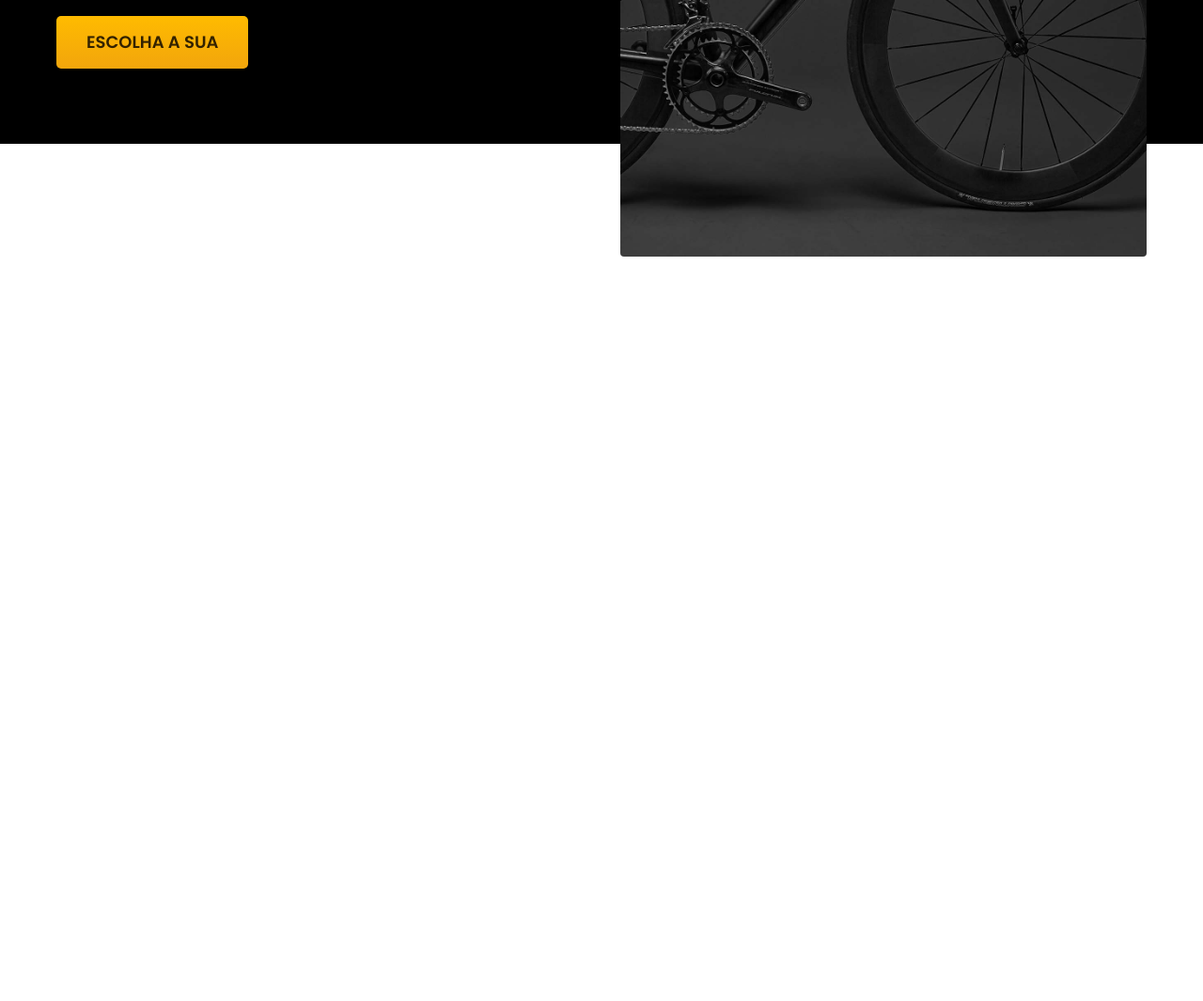
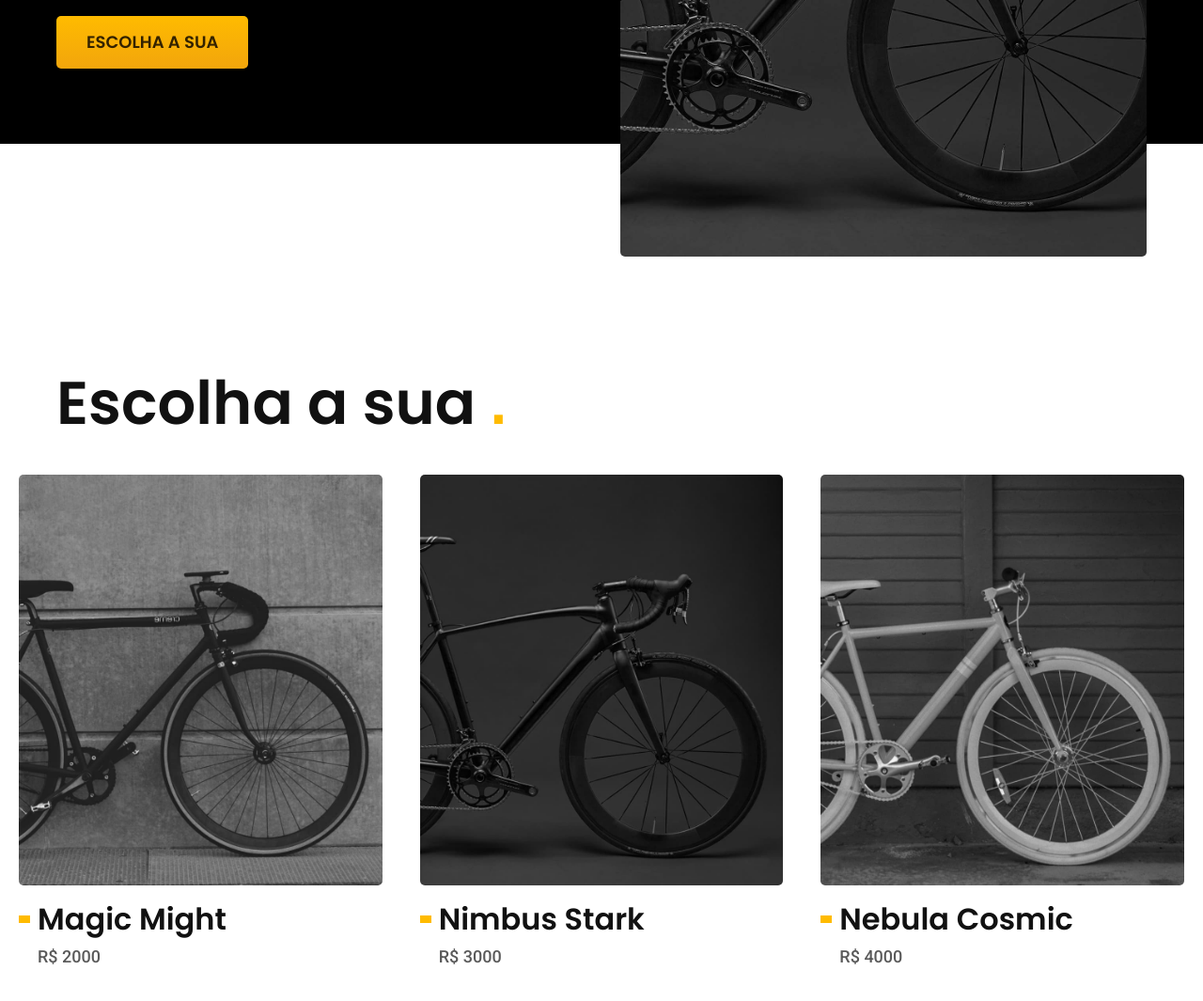
Before and after one commit to jotaFonseca/bikcraft, a plain HTML site: page index.html in a window 1280 px wide. Shown: the part 523-1588 px from the top of the page at 94% size. Before the commit the page ends 800 px from the top, so only its background shows below. Drawn offline with Linux system fonts and the light colour scheme.

Commit message:
commit lista bicicletas e utilitarios

```diff
--- /dev/null
+++ b/assets/css/bicicletas/bicicletas-lista.css
@@ -0,0 +1,66 @@
+.bicicletas-lista {
+    padding-top: 120px;
+    padding-bottom: 120px;
+}
+
+.bicicletas-lista h2 {
+    margin-bottom: 40px;
+}
+
+.bicicletas-lista h3 {
+    margin-bottom: 8px;
+    display: flex;
+    align-items: center;
+}
+
+.bicicletas-lista h3::before {
+    content: '';
+    display: inline-block;
+    width: 12px;
+    height: 8px;
+    margin-right: 8px;
+    background-color: var(--cor-p1);
+    transition: width 0.3s;
+}
+
+.bicicletas-lista a:hover h3::before {
+    width: 24px;
+}
+
+.bicicletas-lista ul {
+    display: flex;
+    gap: 40px;
+    padding: 0 20px 20px 20px;
+    max-width: 1400px;
+    margin-left: auto;
+    margin-right: auto;
+    overflow-x: auto;
+}
+
+.bicicletas-lista li {
+    flex: 1;
+    min-width: 280px;
+}
+
+.bicicletas-lista a {
+    display: block;
+}
+
+.bicicletas-lista img {
+    margin-bottom: 16px;
+}
+
+.bicicletas-lista li span {
+    padding-left: 20px;
+}
+
+@media (max-width: 800px) {
+    .bicicletas-lista {
+        padding-top: 60px;
+        padding-bottom: 60px;
+    }
+
+    .bicicletas-lista ul {
+        gap: 20px;
+    }
+}
--- a/assets/css/global/global.css
+++ b/assets/css/global/global.css
@@ -21,3 +21,7 @@ img {
     max-width: 100%;
     display: block;
 }
+
+img[src$=".jpg"] {
+    border-radius: 5px;
+}
--- a/assets/css/global/header.css
+++ b/assets/css/global/header.css
@@ -8,10 +8,8 @@
     gap: 20px;
     justify-content: space-between;
     align-items: center;
-    padding: 20px;
-    max-width: 1200px;
-    margin-left: auto;
-    margin-right: auto;
+    padding-top: 20px;
+    padding-bottom: 20px;
 }
 
 .header-menu {
--- a/assets/css/home/main.css
+++ b/assets/css/home/main.css
@@ -8,11 +8,6 @@
     display: grid;
     grid-template-columns: 1fr 1fr;
     gap: 0px 40px;
-    max-width: 1200px;
-    padding-left: 20px;
-    padding-right: 20px;
-    margin-left: auto;
-    margin-right: auto;
 }
 
 .main-content {
--- a/assets/css/style.css
+++ b/assets/css/style.css
@@ -9,3 +9,6 @@
 @import "./utilidades/componentes.css";
 @import "./utilidades/tipografia.css";
 @import "./utilidades/cores.css";
+
+/* Bicicletas */
+@import "./bicicletas/bicicletas-lista.css";
--- a/assets/css/utilidades/componentes.css
+++ b/assets/css/utilidades/componentes.css
@@ -1,3 +1,11 @@
+.container {
+    padding-left: 20px;
+    padding-right: 20px;
+    max-width: 1200px;
+    margin-left: auto;
+    margin-right: auto;
+}
+
 .button {
     display: inline-block;
     padding: 16px 32px;
--- a/index.html
+++ b/index.html
@@ -17,7 +17,7 @@
 
 <body>
     <header class="header-bg">
-        <div class="header">
+        <div class="header container">
             <a href="./">
                 <img src="./assets/img/bikcraft.svg" alt="Bkcraft">
             </a>
@@ -32,7 +32,7 @@
     </header>
 
     <main class="main-bg">
-        <div class="main">
+        <div class="main container">
             <div class="main-content">
                 <h1 class="font-1-xxl cor-0">Bicicletas feitas sob medida<span>.</span></h1>
                 <p class="font-2-l cor-5">Bicicletas elétricas de alta precisão e qualidade, feitas sob medida para
@@ -46,6 +46,33 @@
             </div>
         </div>
     </main>
+
+    <article class="bicicletas-lista">
+        <h2 class="font-1-xxl container">Escolha a sua <span class="cor-p1">.</span></h2>
+        <ul>
+            <li>
+                <a href="./bicicletas/magic.html">
+                    <img src="./assets/img/bicicletas/magic-home.jpg" alt="Bicileta Preta">
+                    <h3 class="font-1-xl">Magic Might</h3>
+                    <span class="font-2-m cor-8">R$ 2000</span>
+                </a>
+            </li>
+            <li>
+                <a href="./bicicletas/nimbus.html">
+                    <img src="./assets/img/bicicletas/nimbus-home.jpg" alt="Bicileta Preta">
+                    <h3 class="font-1-xl">Nimbus Stark</h3>
+                    <span class="font-2-m cor-8">R$ 3000</span>
+                </a>
+            </li>
+            <li>
+                <a href="./bicicletas/nebula.html">
+                    <img src="./assets/img/bicicletas/nebula-home.jpg" alt="Bicileta Preta">
+                    <h3 class="font-1-xl">Nebula Cosmic</h3>
+                    <span class="font-2-m cor-8">R$ 4000</span>
+                </a>
+            </li>
+        </ul>
+    </article>
 </body>
 
 </html>
```
